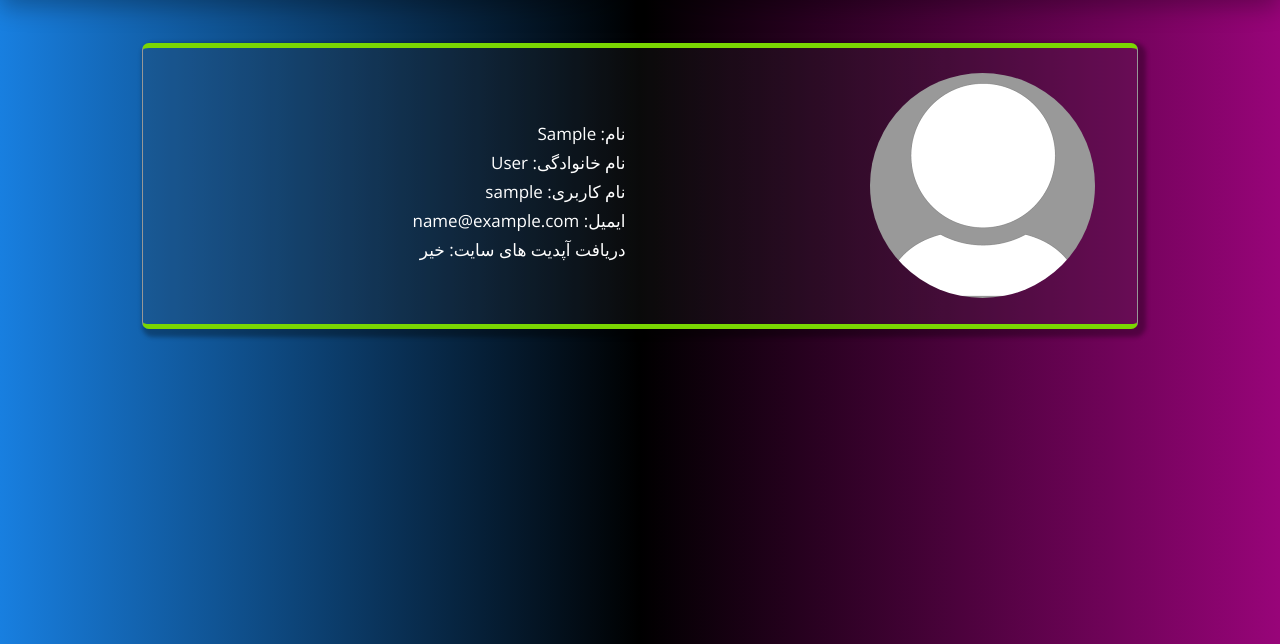
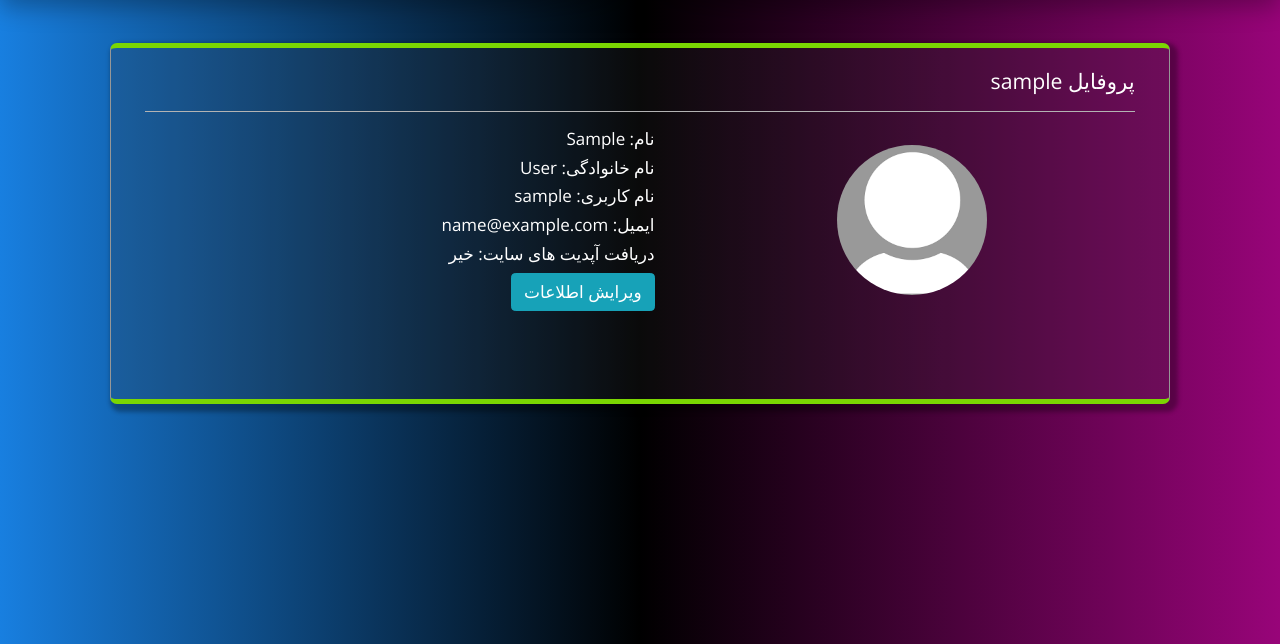
Before and after one commit to ihesamyou/first_website, a Django app: a page that uses blog/templates/blog/base.html in a window 1280 px wide. Shown: the part 56-700 px from the top of the page. Run offline with Django 3.2, Linux system fonts and the light colour scheme; the visitor is signed in with stand-in values (Sample User, id 1); data comes from the database, SQL or seed files in the repository; data that the repository does not hold is empty; parts of the project's set-up code (start-up, migrations or seed data) failed here and were passed over; some libraries are stand-ins or nearby versions; some web fonts are replaced.

Commit message:
profile page edited

```diff
--- a/blog/models.py
+++ b/blog/models.py
@@ -49,6 +49,9 @@ class Article(models.Model):
 
     def __str__(self):
         return self.title
+
+    def get_absolute_url(self):
+        return reverse('article-detail', kwargs={'pk': self.id})
 
 
 class Comment(MPTTModel):
--- a/blog/static/blog/style.css
+++ b/blog/static/blog/style.css
@@ -233,20 +233,6 @@ hr {
   text-align: inherit;
 }
 
-.info-section a {
-  color: var(--text-color);
-}
-
-.info-section a:visited {
-  color: var(--text-color);
-}
-
-.info-section a:hover {
-  color: var(--theme-color);
-  text-decoration: none;
-  transition: color 0.4s ease-out;
-}
-
 .quote-section {
   padding: 1rem;
   margin-top: 2rem;
@@ -278,7 +264,7 @@ hr {
 
 .buttons-container {
   display: flex;
-  gap: 1rem;
+  gap: 0.7rem;
 }
 
 .button {
@@ -298,32 +284,46 @@ hr {
   max-width: 120px;
 }
 
-.profile {
-  margin: 5vh auto;
-  padding: 1.5rem 2.5rem;
-  width: 80%;
+.profile-container {
   display: grid;
   grid-template-areas:
-    "image   profile-info"
-    "comments   comments";
+    "profile-photo profile-info"
+    "articles articles"
+    "comments comments";
+  gap: 2rem;
+  align-items: center;
 }
 
-.profile img {
-  grid-area: image;
+.profile-container img {
+  grid-area: profile-photo;
+  max-width: 150px;
+  margin: 0 auto;
 }
 
 .profile-info {
   grid-area: profile-info;
-  margin: 3rem 1rem 0 0;
+}
+
+.profile-articles {
+  grid-area: articles;
 }
 
 .profile-comments {
   grid-area: comments;
-  margin-top: 3rem;
 }
 
-.answer {
-  direction: ltr;
+.white-link a {
+  color: var(--text-color);
+}
+
+.white-link a:visited {
+  color: var(--text-color);
+}
+
+.white-link a:hover {
+  color: var(--theme-color);
+  text-decoration: none;
+  transition: color 0.4s ease-out;
 }
 
 footer {
@@ -458,6 +458,14 @@ footer {
   .icons {
     gap: 2rem;
   }
+
+  .profile-container {
+    grid-template-areas:
+      "profile-photo"
+      "profile-info"
+      "articles"
+      "comments";
+  }
 }
 
 @media (min-width: 1500px) {
--- a/blog/templates/blog/base.html
+++ b/blog/templates/blog/base.html
@@ -49,7 +49,7 @@
         <div class="left-navbar">
             <ul>
               {% if user.is_authenticated %}
-                <li><a href="{% url 'profile' user.username %}" {% if "profile" in request.path %}class="active"{% endif %}>حساب کاربری</a>
+                <li><a href="{% url 'profile' user.username %}" {% if user.username in request.path %}class="active"{% endif %}>حساب کاربری</a>
                 </li><li style="cursor: default;">/</li><li><a href="{% url 'logout' %}">خروج</a></li>
               {% else %}
                 <li><a href="{% url 'login' %}" {% if request.path == "/login/" %}class="active"{% endif %}>ورود</a>
--- a/blog/templates/blog/contact.html
+++ b/blog/templates/blog/contact.html
@@ -9,7 +9,7 @@
 {% endblock %}
 {% block content %}
     <div class="content-section single-content">
-        <h4 style="text-align: center;">میتوانید از طریق شبکه های زیر با من در ارتباط باشید</h4>
+        <h4 style="text-align: center;">میتوانید از طریق راه های زیر با من در ارتباط باشید</h4>
         <hr>
         <div class="icons">
             <a href="https://github.com/ihosseinu" target="_blank"><img src="{% static 'blog/github.png' %}" class="rounded-circle" alt="github link" style="background-color: white; padding: 0.1em;"></a>
--- a/blog/templates/blog/home.html
+++ b/blog/templates/blog/home.html
@@ -12,7 +12,7 @@
             {% for article in articles %}
                 {% autoescape off %}
                     <article class="content-section">
-                        <h4 class="content-header"><a href="{% url 'article-detail' article.id %}">{{ article.title }}</a></h4>
+                        <h4 class="white-link"><a href="{{ article.get_absolute_url }}">{{ article.title }}</a></h4>
                         <div class="content-header">
                             <div class="vertical-switcher">
                                 {% if article.author %}
@@ -33,7 +33,7 @@
         </div>
         <aside>
             <div id="side-container">
-                <div class="content-section info-section">
+                <div class="content-section info-section white-link">
                     <a href="{% url 'contact-me' %}"><img src="{% static 'blog/my_photo.jpg' %}" class="rounded-circle" alt="author photo"></a>
                     <a href="{% url 'contact-me' %}">حسین یوسفیان</a><br>
                     <span>به وب سایت من خوش آمدید.</span>
--- a/users/templates/users/profile.html
+++ b/users/templates/users/profile.html
@@ -1,37 +1,58 @@
 {% extends "blog/base.html" %}
 {% block content %}
-    <div class="content-section profile">
+    <div class="content-section single-content">
+        <h5>پروفایل {{ user_requested.username }}</h5>
+        <hr>
+        <div class="profile-container">
             <img class="rounded-circle" src="{{ user_requested.profile.photo.url }}"></img>
             <div class="profile-info">
                 <h6>نام:  {{ user_requested.first_name }}</h6>
                 <h6>نام خانوادگی: {{ user_requested.last_name }}</h6>
                 <h6>نام کاربری:   {{ user_requested.username }}</h6>
-            <h6>ایمیل:   {{ user_requested.email }}</h6>
+                {% if user == user_requested %}
+                <h6>ایمیل: {{ user_requested.email }}</h6>
                     {% if user_requested.profile.receive_updates %}
-                <h6>دریافت آپدیت های سایت:   بله</h6>
+                        <h6>دریافت آپدیت های سایت: بله</h6>
                     {% else %}
-                <h6>دریافت آپدیت های سایت:   خیر</h6>
+                        <h6>دریافت آپدیت های سایت: خیر</h6>
+                    {% endif %}
+                    <a class="btn btn-info button" href="{% url 'profile-edit' %}">ویرایش اطلاعات</a>
                 {% endif %}
             </div>
+            {% if articles %}
+                <div class="profile-articles">
+                    <h5>مقالات</h5>
+                    <hr>
+                    {% for article in articles %}
+                        <a href="{{ article.get_absolute_url }}">{{ article }}</a>
+                    {% endfor %}
+                </div>
+            {% endif %}
             {% if comments %}
                 <div class="profile-comments">
                     <h5>دیدگاه ها</h5>
-                <hr style="border-top: 1px solid var(--border-lines);">
+                    <hr>
                     {% for comment in comments %}
                         <div class="comment">
-                        <a href="{% url 'home-page' %}">Comment number {{comment.id}}</a>
+                            <div class="content-header">
+                                <div class="vertical-switcher">
+                                    <a href="{{ comment.get_absolute_url }}">دیدگاه {{ user_requested.first_name }} {{ user_requested.last_name }}</a>
                                     <span>{{ comment.get_jalalidatetime }}</span>
                                     {% if user.is_authenticated %}
-                            <a class="btn btn-secondary button" style="margin-right: 1.5rem;" href="{% url 'article-detail' article.id comment.id %}#comment{{comment.id}}">پاسخ</a>
                                         {% if user == comment.author %}
+                                            <div class="buttons-container">
+                                                <a class="btn btn-dark button" style="margin-right: 0.5rem;" href="{% url 'comment-update' comment.id %}">ویرایش</a>
                                                 <a class="btn btn-danger button" style="margin-right: 0.5rem;" href="{% url 'comment-delete' comment.id %}">حذف</a>
-                                <a class="btn btn-dark button" style="margin-right: 0.5rem;" href="{% url 'comment-update' comment.id %}">ویرایش</a>
+                                            </div>
                                         {% endif %}
                                     {% endif %}
+                                </div>
+                            </div>
                             <p>{{ comment.comment }}</p>
                         </div>
                     {% endfor %}
                 </div>
             {% endif %}
         </div>
+    </div>
 {% endblock %}
--- a/users/views.py
+++ b/users/views.py
@@ -3,7 +3,7 @@ from .models import User
 from .forms import ProfileEditForm, RegisterForm, UserEditForm
 from django.contrib.auth.decorators import login_required
 from django.contrib import messages
-from blog.models import Comment
+from blog.models import Comment, Article
 
 
 def register(request):
@@ -23,6 +23,7 @@ def profile(request, username):
     user_requested = get_object_or_404(User, username=username)
     context = {
         'user_requested': user_requested,
+        'articles': Article.objects.filter(author=user_requested),
         'comments': Comment.objects.filter(author=user_requested)
     }
     return render(request, 'users/profile.html', context)
```
Lines whose indentation alone changed are shown as unchanged.
